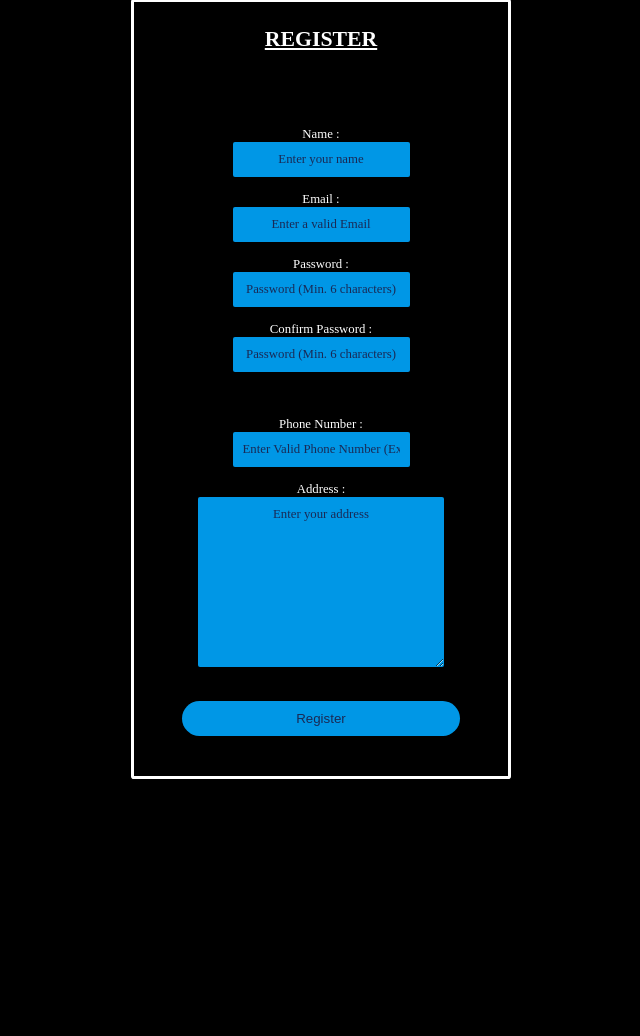
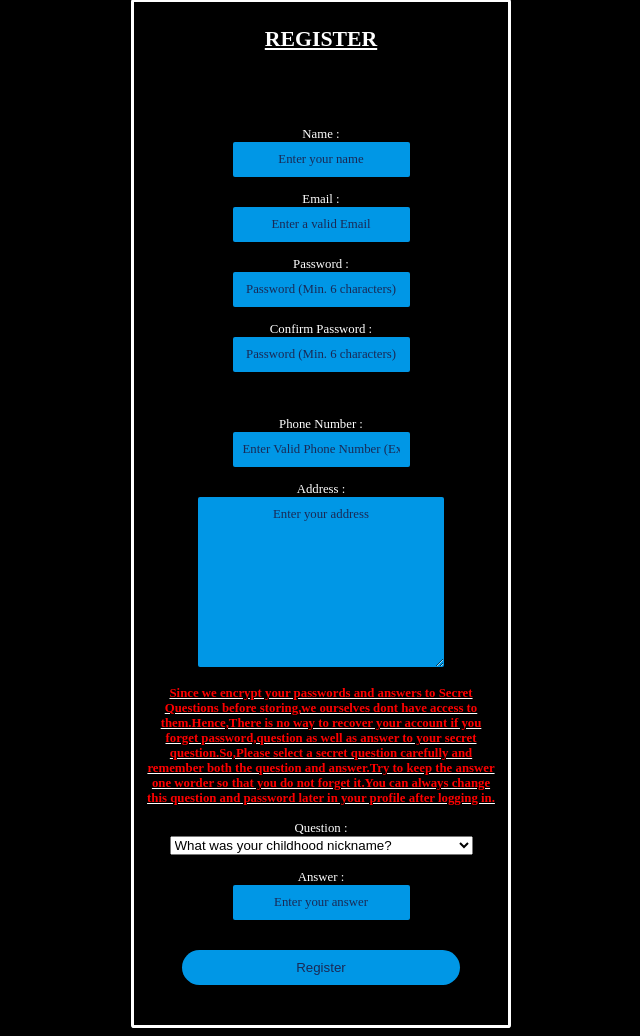
Before and after one commit to Vivek2k20/E_Shop-Version-1, a Flask app: page /signup in a window 1280 px wide. Shown: the part 124-1160 px from the top of the page, without its empty margins (319-959 px from the left). Before the commit the page ends 903 px from the top, so only its background shows below. Run offline with Flask 2, Linux system fonts and the light colour scheme; data comes from the database, SQL or seed files in the repository; both versions use the stored data as it was after the commit; some libraries are stand-ins or nearby versions.

Commit message:
Added Secret Question During Registration in an effort to recover accounts if user forgets password.

```diff
--- a/Templates/signup.html
+++ b/Templates/signup.html
@@ -34,6 +34,18 @@
         <br><br>
         <label for="address">Address : </label>
         <textarea id="address" autocomplete="off" name="address" cols="30" rows="10" placeholder="Enter your address" required></textarea>
+        <br><br>
+        <u><b><font color="#f00">Since we encrypt your passwords and answers to Secret Questions before storing,we ourselves dont have access to them.Hence,There is no way to recover your account if you forget password,question as well as answer to your secret question.So,Please select a secret question carefully and remember both the question and answer.Try to keep the answer one worder so that you do not forget it.You can always change this question and password later in your profile after logging in.</b></u></font>
+        <br><br>
+        <label for="question">Question :</label>
+        <select name="question" id="question">
+        {% for i in questions %}
+            <option value={{ i[0] }}>{{ i[1] }}</option>
+        {% endfor %}
+        </select>
+        <br><br>
+        <label for="name">Answer : </label>
+        <input type="text" autocomplete="off" id="answer" name="answer" placeholder="Enter your answer" required>
         <br><br><br>
         <input type="submit" value="Register">
     </form><br>
--- a/app.py
+++ b/app.py
@@ -65,13 +65,15 @@ CLASSES
 ########################################
 '''
 class User:
-    def __init__(self,id,name,password,email,phone,address):
+    def __init__(self,id,name,password,email,phone,address,s_id,ans):
         self.id=id
         self.name=name
         self.password=password
         self.email=email
         self.phone=phone
         self.address=address
+        self.s_id=s_id
+        self.ans=ans
 
 
 class Product:
@@ -147,7 +149,7 @@ SOME FUNCTIONS TO RETURN EMPTY OBJECTS
 """
 
 def EmptyUser():
-    return User(None,None,None,None,None,None).__dict__
+    return User(None,None,None,None,None,None,None,None).__dict__
 
 def EmptyProduct():
     return Product(None,None,None,None,None).__dict__
@@ -219,6 +221,39 @@ def ptype():
 ########################################
 """
 
+
+
+
+
+
+
+
+
+
+
+
+
+"""
+########################################
+FUNCTION TO RETURN THE SECRET QUESTIONS
+########################################
+"""
+def questions():
+    g.db = connect_db()
+    try:
+        cursor = g.db.execute('SELECT id,value FROM Questions;')
+        s_questions=cursor.fetchall()
+        g.db.commit()
+        g.db.close()
+        return s_questions
+    except:
+        g.db.rollback()
+        g.db.close()
+        return("Exception in questions function")
+"""
+########################################
+########################################
+"""
 
 
 
@@ -606,7 +641,7 @@ def loginuser():
                 email=request.form['email']
                 phone=g.db.execute('SELECT phone FROM Users WHERE email = ?',[request.form['email']]).fetchall()
                 address=g.db.execute('SELECT address FROM Users WHERE email = ?',[request.form['email']]).fetchall()
-                session['User']=User(uid[0][0],name[0][0],None,email,phone[0][0],address[0][0]).__dict__
+                session['User']=User(uid[0][0],name[0][0],None,email,phone[0][0],address[0][0],None,None).__dict__
                 g.db.commit()
                 g.db.close()
                 return render_template('index.html',currentuser=CurrentUser(),successmsg="Logged In!")
@@ -642,9 +677,9 @@ REGISTER PAGE VIEW
 def signuppage():
     try:
         if session['User']:
-            return render_template('login.html',msg="Already Logged in as "+CurrentUser().name+"!! Please Logout First!")
+            return render_template('login.html',msg="Already Logged in as "+CurrentUser()['name']+"!! Please Logout First!")
     except :
-        return render_template('signup.html',currentuser=CurrentUser())
+        return render_template('signup.html',currentuser=CurrentUser(),questions=questions())
 '''
 ########################################
 ########################################
@@ -671,15 +706,15 @@ def newuser():
     g.db = connect_db()
     try:
         if session['User']:
-            return render_template('login.html',msg="Already Logged in as "+CurrentUser().name+"!! Please Logout First!")
+            return render_template('login.html',msg="Already Logged in as "+CurrentUser()['name']+"!! Please Logout First!")
     except :
         init_check = g.db.execute('SELECT COUNT(*) FROM Users WHERE email = ?',[request.form['email']]).fetchall()
         if init_check[0][0] == 0:
             init_check=g.db.execute('SELECT COUNT(*) FROM Users WHERE phone = ?',[request.form['phone']]).fetchall()
             if init_check[0][0]==0:
                 passwordh = generate_password_hash(request.form['password'])
-                new_user=User(id=None,name=request.form['name'],password=passwordh,email=request.form['email'],phone=request.form['phone'],address=request.form['address'])
-                g.db.execute('INSERT INTO Users(name,password,email,phone,address) VALUES (?,?,?,?,?)',[new_user.name,passwordh,new_user.email,new_user.phone,new_user.address])
+                new_user=User(id=None,name=request.form['name'],password=passwordh,email=request.form['email'],phone=request.form['phone'],address=request.form['address'],s_id=request.form['question'],ans=request.form['answer'])
+                g.db.execute('INSERT INTO Users(name,password,email,phone,address,s_id,ans) VALUES (?,?,?,?,?,?,?)',[new_user.name,passwordh,new_user.email,new_user.phone,new_user.address,new_user.s_id,new_user.ans])
                 g.db.commit()
                 g.db.close()
                 return render_template('login.html',successmsg="Account Successfully Created! Please Login.",currentuser=CurrentUser())
@@ -1159,9 +1194,9 @@ DATABASE DEBUG PAGE
 '''
 @app.route('/debug')
 def databasedebug():
-    try:
+#    try:
         if CurrentUser()['id']==1:
-            try:
+#            try:
                 g.db = connect_db()
                 cursor = g.db.execute('SELECT * FROM Products;')
                 products = cursor.fetchall()
@@ -1197,13 +1232,18 @@ def databasedebug():
                 ptype = cursor.fetchall()
                 g.db.commit()
                 g.db.close()
-                return render_template('debug.html',users=users,products=products,ptype=ptype,orders=orders,carts=carts,cart_items=cart_items,status=status,currentuser=CurrentUser())
-            except:
-                return("Unexpected Error in database.")
+                g.db = connect_db()
+                cursor = g.db.execute('SELECT * FROM Questions;')
+                questions = cursor.fetchall()
+                g.db.commit()
+                g.db.close()
+                return render_template('debug.html',users=users,questions=questions,products=products,ptype=ptype,orders=orders,carts=carts,cart_items=cart_items,status=status,currentuser=CurrentUser())
+#            except:
+#                return("Unexpected Error in database.")
         else:
             return("Wow,You actually figured this out?? But,Access is Denied:)")
-    except:
-        return("Wow,You actually figured this out?? But,Access is Denied:)")
+#    except:
+#        return("Wow,You actually figured this out?? But,Access is Denied:)")
 '''
 ########################################
 ########################################
@@ -1490,13 +1530,26 @@ if __name__ == '__main__':
                 g.db.execute("DROP TABLE IF EXISTS Products;")
                 g.db.execute("DROP TABLE IF EXISTS Ptype;")
                 g.db.execute("DROP TABLE IF EXISTS Status;")
-                g.db.execute("CREATE TABLE IF NOT EXISTS Users (id integer PRIMARY KEY,name text NOT NULL,email text NOT NULL,phone numeric NOT NULL,address text NOT NULL,password text NOT NULL);")
+                g.db.execute("DROP TABLE IF EXISTS Questions;")
+                g.db.execute("CREATE TABLE IF NOT EXISTS Questions(id integer PRIMARY KEY,value text NOT NULL);")
+                g.db.execute("CREATE TABLE IF NOT EXISTS Users (id integer PRIMARY KEY,name text NOT NULL,email text NOT NULL,phone numeric NOT NULL,address text NOT NULL,password text NOT NULL,s_id integer NOT NULL,ans text NOT NULL,FOREIGN KEY(s_id) REFERENCES Questions(id));")
                 g.db.execute("CREATE TABLE IF NOT EXISTS Ptype (id integer PRIMARY KEY,value text NOT NULL);")
                 g.db.execute("CREATE TABLE IF NOT EXISTS Status (id integer PRIMARY KEY,value text NOT NULL);")
                 g.db.execute("CREATE TABLE IF NOT EXISTS Products (id integer PRIMARY KEY,name text NOT NULL,price integer NOT NULL,ptype_id integer NOT NULL,stock integer NOT NULL,FOREIGN KEY (ptype_id) REFERENCES Ptype (id) ON DELETE CASCADE);")
                 g.db.execute("CREATE TABLE IF NOT EXISTS Cart (id integer NOT NULL PRIMARY KEY,uid integer NOT NULL,status_id integer NOT NULL,FOREIGN KEY (uid) REFERENCES Users (id) ON DELETE CASCADE,FOREIGN KEY (status_id) REFERENCES Status (id));")
                 g.db.execute("CREATE TABLE IF NOT EXISTS Cart_Items (sl integer NOT NULL PRIMARY KEY,cart_id integer NOT NULL,p_id integer NOT NULL,quantity integer NOT NULL,p_total integer NOT NULL,FOREIGN KEY (p_id) REFERENCES Products (id) ON DELETE CASCADE,FOREIGN KEY (cart_id) REFERENCES Cart (id) ON DELETE CASCADE);")
                 g.db.execute("CREATE TABLE IF NOT EXISTS Orders (id integer PRIMARY KEY,uid integer NOT NULL,cart_id integer NOT NULL,total integer NOT NULL,order_date text NOT NULL,status_id integer NOT NULL,FOREIGN KEY (uid) REFERENCES Users (id) ON DELETE CASCADE,FOREIGN KEY (cart_id) REFERENCES Cart (id) ON DELETE CASCADE,FOREIGN KEY (status_id) REFERENCES Status (id));")
+                g.db.execute("INSERT INTO Questions(value) VALUES('What was your childhood nickname?');")
+                g.db.execute("INSERT INTO Questions(value) VALUES('Who was your childhood hero?');")
+                g.db.execute("INSERT INTO Questions(value) VALUES('What is the name of your current crush?');")
+                g.db.execute("INSERT INTO Questions(value) VALUES('What was your dream job?');")
+                g.db.execute("INSERT INTO Questions(value) VALUES('What is your preferred musical genre?');")
+                g.db.execute("INSERT INTO Questions(value) VALUES('What was the name of your second pet?');")
+                g.db.execute("INSERT INTO Questions(value) VALUES('Where were you born?');")
+                g.db.execute("INSERT INTO Questions(value) VALUES('What time of the day were you born?');")
+                g.db.execute("INSERT INTO Questions(value) VALUES('What is the name of your best friend?');")
+                g.db.execute("INSERT INTO Questions(value) VALUES('What was your favorite place to visit as a child?');")
+                g.db.execute("INSERT INTO Questions(value) VALUES('What is your favorite movie?');")
                 g.db.execute("INSERT INTO Status(value) VALUES('Not Ordered');")
                 g.db.execute("INSERT INTO Status(value) VALUES('Ordered');")
                 g.db.execute("INSERT INTO Status(value) VALUES('Cancelled');")
```
Also changed, not shown: Templates/debug.html (+95 -4 lines), Templates/setsecretquestion.html (added), users.db.
